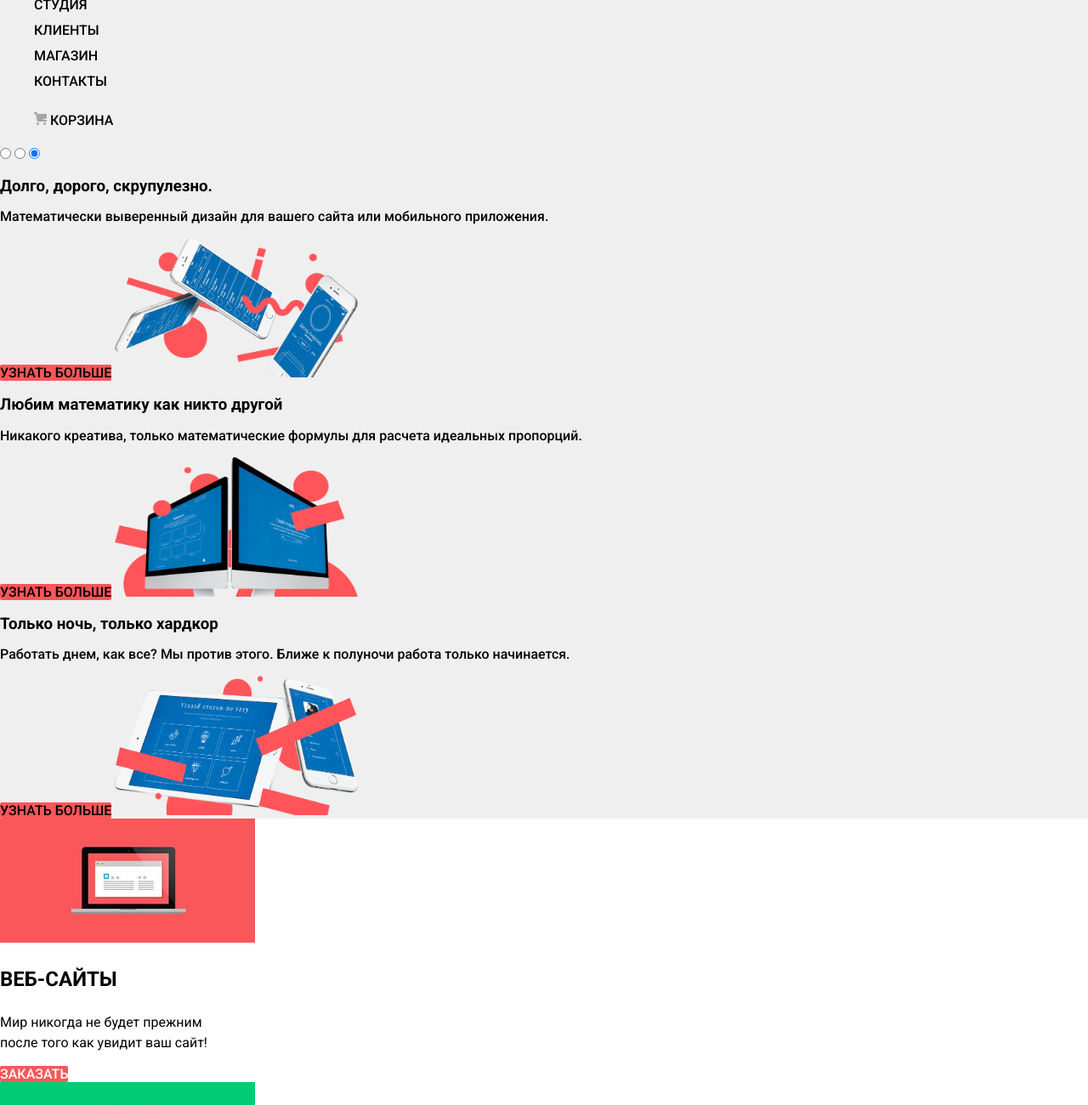
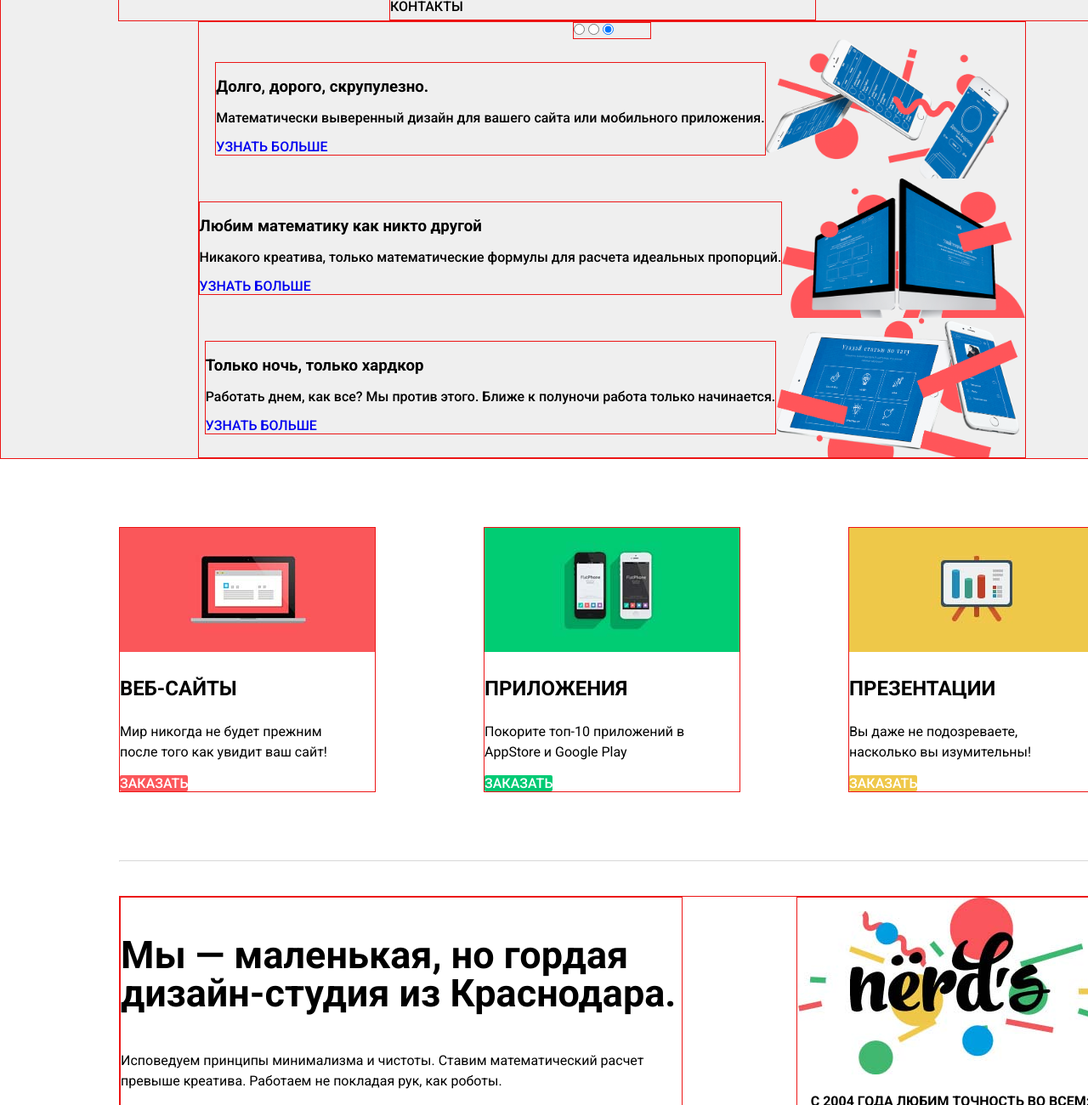
Before and after one commit to vintsan/nerds-24.11.2022, a plain HTML site: page index.html in a window 1280 px wide. Shown: the part 100-1400 px from the top of the page at 85% size. Drawn offline with Linux system fonts and the light colour scheme.

Commit message:
начал домашку по уроку №6

```diff
--- a/css/style.css
+++ b/css/style.css
@@ -1,7 +1,12 @@
+.html,
+body {
+  width: 1440px;
+  height: 2476px;
+}
+
 body {
   margin: 0;
   padding: 0;
-  width: 1440px;
 
   font-family: "Roboto", Arial, sans-serif;
   font-size: 16px;
@@ -24,25 +29,62 @@ a {
 }
 
 .main-header {
+  display: flex;
+  flex-direction: column;
+  align-items: center;
+
   background-color: #eeeeee;
   background-image: url(/image/grey-back.png);
+  margin-bottom: 80px;
+
+  /* ВРЕМЕННО ДЛЯ СЕТКИ */
+  border: 1px solid #ec1515;
 }
 
 .main-navigation {
+  display: flex;
+  align-items: center;
+  justify-content: space-between;
+
+  width: 1160px;
   font-size: 16px;
   line-height: 30px;
   color: #000000;
   text-transform: uppercase;
+
+  /* ВРЕМЕННО ДЛЯ СЕТКИ */
+  border: 1px solid #ec1515;
 }
 
-.site-navigation,
+.site-navigation {
+  width: 500px;
+  margin: 0;
+  padding: 0;
+
+  list-style: none;
+
+  /* ВРЕМЕННО ДЛЯ СЕТКИ */
+  border: 1px solid #ec1515;
+}
+
 .user-navigation {
+  width: 180px;
+  margin: 0;
+  padding: 0;
+
   list-style: none;
+  /* ВРЕМЕННО ДЛЯ СЕТКИ */
+  border: 1px solid #ec1515;
 }
 
 .site-navigation a,
 .user-navigation a {
   color: #000000;
+}
+
+.main-header-logo {
+  width: 160px;
+  height: 65px;
 }
 
 .main-header-logo img:hover {
@@ -65,6 +107,53 @@ a {
   opacity: 0.3;
 }
 
+
+
+.slider-content {
+    margin: 0;
+    padding: 0;
+
+
+    display: flex;
+    flex-direction: column;
+    align-items: center;
+  /* justify-content: space-between; */
+
+   /* ВРЕМЕННО ДЛЯ СЕТКИ */
+   border: 1px solid #ec1515;
+}
+
+.slider-navigation {
+    margin: 0;
+    padding: 0;
+    width: 90px;
+
+       /* ВРЕМЕННО ДЛЯ СЕТКИ */
+   border: 1px solid #ec1515;
+}
+
+.slider-content-info-list {
+    display: flex;
+    align-items: center;
+        /* justify-content: space-between; */
+
+
+}
+
+.info-list {
+    min-width: 400px;
+
+       /* ВРЕМЕННО ДЛЯ СЕТКИ */
+   border: 1px solid #ec1515;
+}
+
+
+
+
+
+
+
+
 .slider-content-info a {
   font-size: 16px;
   line-height: 18px;
@@ -84,8 +173,33 @@ a {
   background-color: #be2c2f;
 }
 
+/* container */
 .main-page {
   width: 1160px;
+  margin: 0 auto;
+  padding: 0 20px;
+}
+
+.presentation-list {
+    display: flex;
+
+    justify-content: space-between;
+    margin: 0;
+    padding: 0;
+    margin-bottom: 80px;
+
+    list-style: none;
+}
+
+.presentation-item {
+    width: 300px;
+
+      /* ВРЕМЕННО ДЛЯ СЕТКИ */
+  border: 1px solid #ec1515;
+}
+
+.working-presentation {
+   margin-bottom: 40px;
 }
 
 .working-presentation h3 {
@@ -148,6 +262,30 @@ a {
 
 hr {
   opacity: 0.35;
+
+}
+
+/* index-columns */
+.advantages {
+display: flex;
+
+justify-content: space-between;
+
+margin-bottom: 80px;
+
+      /* ВРЕМЕННО ДЛЯ СЕТКИ */
+  border: 1px solid #ec1515;
+}
+
+.info-studio1 {
+width: 660px;
+
+border: 1px solid #ec1515;
+}
+.info-studio2 {
+width: 360px;
+
+border: 1px solid #ec1515;
 }
 
 .info-studio1 h3 {
@@ -200,6 +338,42 @@ hr {
   font-weight: 400;
 }
 
+.partners-HTMLAcademy {
+    width: 199px;
+
+  /* ВРЕМЕННО ДЛЯ СЕТКИ */
+  border: 1px solid #ec1515;
+}
+.partners-barbershop {
+    width: 209px;
+
+      /* ВРЕМЕННО ДЛЯ СЕТКИ */
+  border: 1px solid #ec1515;
+}
+.partners-PINK {
+    width: 185px;
+
+      /* ВРЕМЕННО ДЛЯ СЕТКИ */
+  border: 1px solid #ec1515;
+}
+.partners-MISHKA {
+    width: 173px;
+
+    /* ВРЕМЕННО ДЛЯ СЕТКИ */
+  border: 1px solid #ec1515;
+}
+
+/* index-columns */
+.partners {
+    display: flex;
+
+    justify-content: space-between;
+
+    margin-bottom: 80px;
+
+          /* ВРЕМЕННО ДЛЯ СЕТКИ */
+      border: 1px solid #ec1515;
+}
 .partners-logo li {
   list-style: none;
 }
@@ -495,7 +669,6 @@ hr {
   opacity: 1;
 }
 
-
 /* templates */
 
 /* templates-img */
@@ -511,7 +684,6 @@ hr {
 
   background: url(/image/browser.png) no-repeat;
 }
-
 
 /* pagination-list */
 
--- a/index.html
+++ b/index.html
@@ -10,6 +10,7 @@
     <link rel="stylesheet" href="/css/normalize.css">
     <link rel="stylesheet" href="/css/style.css">
 </head>
+
 
 <body>
     <header class="main-header">
@@ -30,6 +31,8 @@
                 </li>
             </ul>
         </nav>
+
+
         <section class="slider header-slider">
             <div class="slider-content">
                 <div class="slider-navigation">
@@ -37,67 +40,73 @@
                     <input type="radio" name="r" id="r2" checked>
                     <input type="radio" name="r" id="r3" checked>
                 </div>
-
-                <div class="slider-content-info list1">
+                <div class="slider-content-info-list">
+                    <div class="info-list">
                         <h3>Долго, дорого, скрупулезно.</h3>
                         <p>Математически выверенный дизайн для вашего сайта или мобильного приложения.</p>
                         <a class="button" href="studio.html">УЗНАТЬ БОЛЬШЕ</a>
+                    </div>
                     <img src="/image/slide1.png" width="286" height="164" alt="Узнать больше о нас">
                 </div>
 
-                <div class="slider-content-info list2">
+                <div class="slider-content-info-list">
+                    <div class="info-list">
                         <h3>Любим математику как никто другой</h3>
                         <p>Никакого креатива, только математические формулы для расчета идеальных пропорций.</p>
                         <a class="button" href="studio.html">УЗНАТЬ БОЛЬШЕ</a>
+                    </div>
                     <img src="/image/slide2.png" width="286" height="164" alt="Узнать больше о нас">
                 </div>
 
-                <div class="slider-content-info list3">
+                <div class="slider-content-info-list">
+                    <div class="info-list">
                         <h3>Только ночь, только хардкор</h3>
                         <p>Работать днем, как все? Мы против этого. Ближе к полуночи работа только начинается.</p>
                         <a class="button" href="studio.html">УЗНАТЬ БОЛЬШЕ</a>
+                    </div>
                     <img src="/image/slide3.png" width="286" height="164" alt="Узнать больше о нас">
                 </div>
             </div>
-
         </section>
 
     </header>
     <main class="main-page">
         <section class="working-presentation">
-            <div class="web-sites">
+            <ul class="presentation-list">
+                <li class="presentation-item">
                     <img src="/image/illustration-1.jpg" width="300" height="146" alt="ВЕБ-САЙТЫ">
                     <h3>ВЕБ-САЙТЫ</h3>
                     <p>Мир никогда не будет прежним
                         <br>после того как увидит ваш сайт!
                     </p>
                     <a class="button-order1" href="catalog.html"><span class="opacity">ЗАКАЗАТЬ</span></a>
-            </div>
+                </li>
 
-            <div class="applications">
+                <li class="presentation-item">
                     <img src="/image/illustration-2.jpg" alt="Приложения">
                     <h3>Приложения</h3>
                     <p>Покорите топ-10 приложений в
                         <br>AppStore и Google Play
                     </p>
                     <a class="button-order2" href="catalog.html">ЗАКАЗАТЬ</a>
-            </div>
+                </li>
 
-            <div class="presentations">
+                <li class="presentation-item">
                     <img src="/image/illustration-3.jpg" alt="Презентации">
                     <h3>Презентации</h3>
                     <p>Вы даже не подозреваете,
                         <br>насколько вы изумительны!
                     </p>
                     <a class="button-order3" href="catalog.html">ЗАКАЗАТЬ</a>
-            </div>
-
+                </li>
+            </ul>
+            <hr>
         </section>
 
-        <hr>
 
-        <section class="advantages">
-            <div class="info-studio1">
+
+        <div class="advantages">
+            <section class="info-studio1">
                 <h3>Мы — маленькая, но гордая дизайн-студия из Краснодара.</h3>
                 <p>Исповедуем принципы минимализма и чистоты. Ставим математический расчет превыше креатива. Работаем не
                     покладая рук, как роботы.</p>
@@ -107,9 +116,9 @@
                     <li class="info-studio-list">Мобильных приложений для iOS и Android</li>
                     <li class="info-studio-list">Слайдшоу и видео для корпоративных презентаций</li>
                 </ul>
-            </div>
+            </section>
 
-            <div class="info-studio2">
+            <section class="info-studio2">
                 <img src="/image/nerds-illustration.jpg" alt="">
                 <p class="info-studio2-p">с 2004 года Любим точность во всем:</p>
                 <table>
@@ -130,35 +139,39 @@
                         </td>
                     </tr>
                 </table>
-            </div>
             </section>
 
+        </div>
         <hr>
 
+
+
+        <div class="partners">
             <section class="partners-logo">
                 <ul>
-                <li>
+                    <li class="partners-HTMLAcademy">
                         <a href="https://htmlacademy.ru/">
                             <img src="/image/logo-html.png" alt="HTML Academy" width="199" height="68">
                         </a>
                     </li>
-                <li>
+                    <li class="partners-barbershop">
                         <a href="#">
                             <img src="/image/logo-barber.png" alt="Барбершоп «Бородинский»" width="209" height="87">
                         </a>
                     </li>
-                <li>
+                    <li class="partners-PINK">
                         <a href="#">
                             <img src="/image/logo-pink.png" alt="PINK" width="185" height="52">
                         </a>
                     </li>
-                <li>
+                    <li class="partners-MISHKA">
                         <a href="#">
                             <img src="/image/logo-mishka.png" alt="MISHKA" width="173" height="84">
                         </a>
                     </li>
                 </ul>
             </section>
+        </div>
         <hr>
 
     </main>
```
Lines whose indentation alone changed are shown as unchanged.
